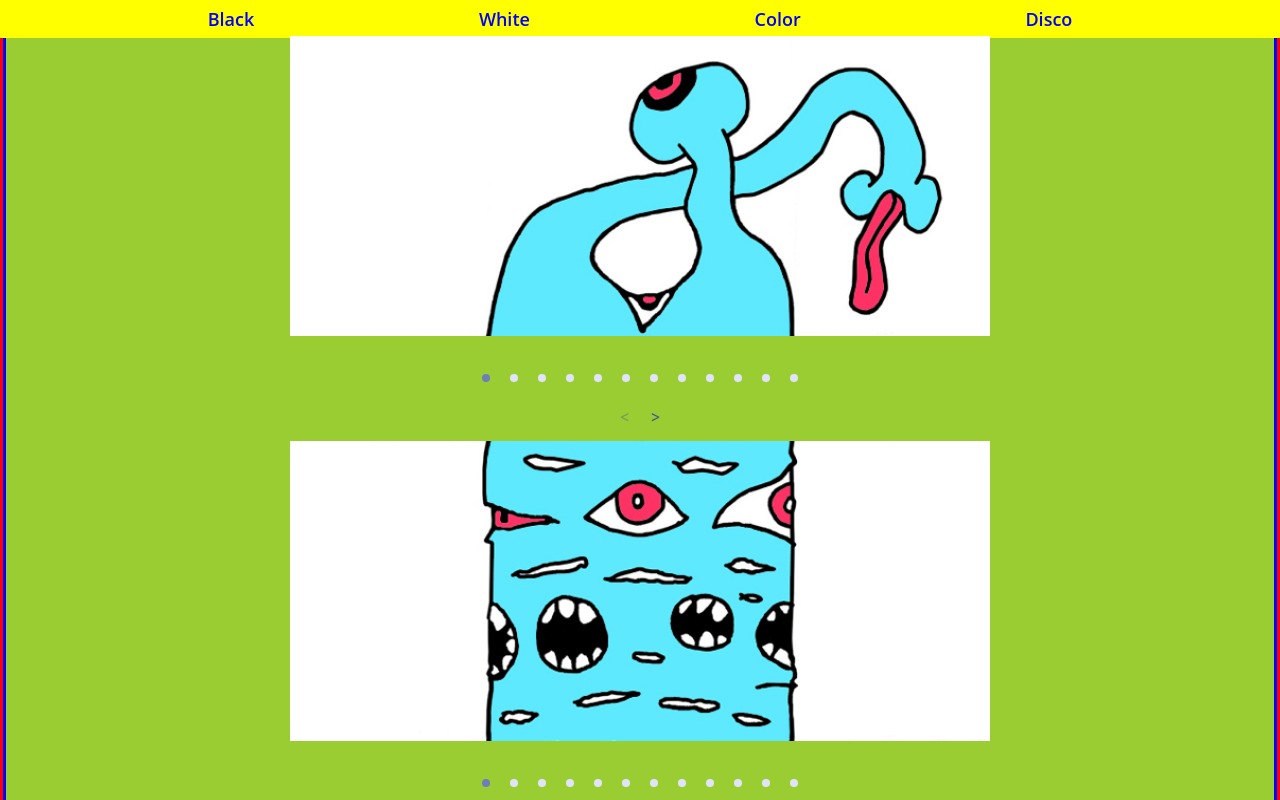
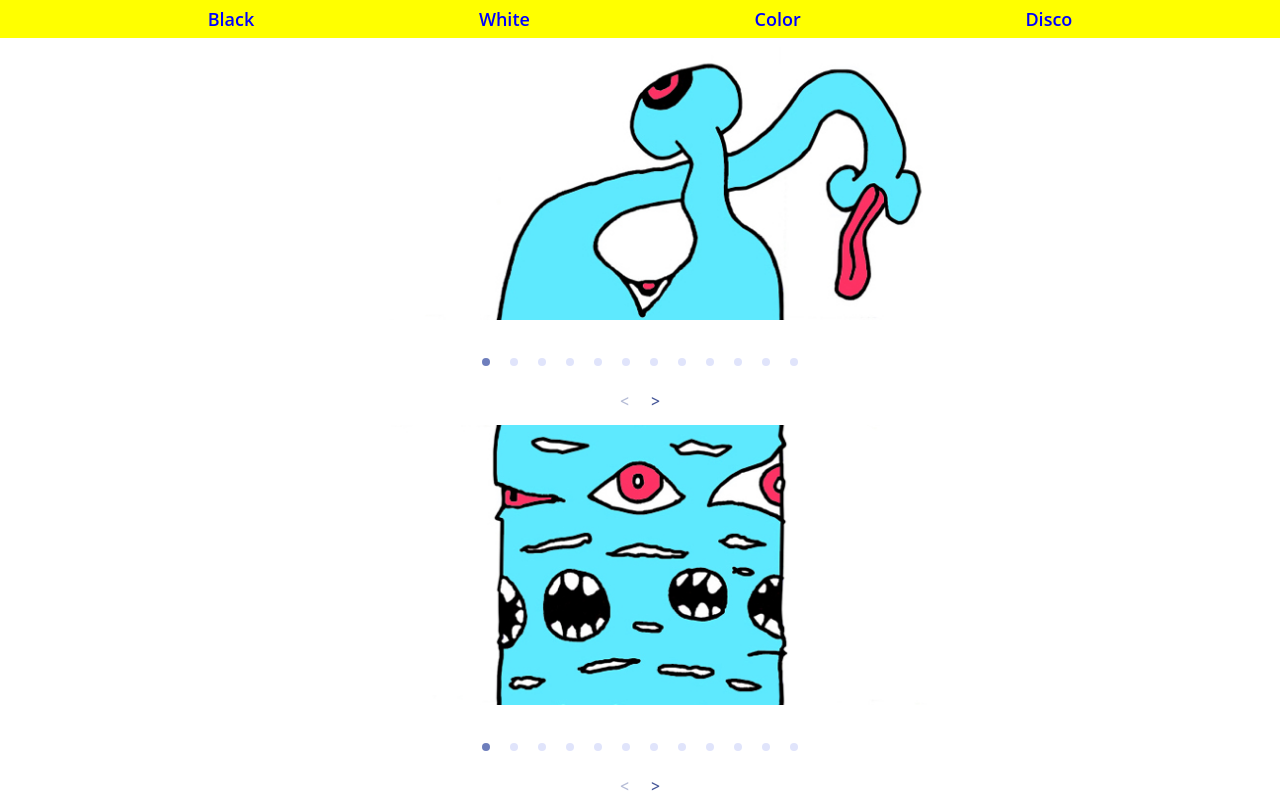
Before and after one commit to zoltanalmodo/ddisco-003, a React (Create React App) app: page /color in a window 1280 px wide. Shown: the top 800 px of the page. Built offline with nearby package versions, Linux system fonts and the light colour scheme.

Commit message:
fixed vertical CarouselSize

```diff
--- a/src/App.css
+++ b/src/App.css
@@ -17,19 +17,14 @@
   flex-direction: column;
   justify-content: center;
   background-color: white;
-  border: solid 3px red;
 }
 
 .carousel_white {
-  background-color: yellowgreen;
-  margin-top: 30px;
+  background-color: white;
+  margin-top: 40px;
 
   max-height: 100vh;
   max-width: 100vw;
-
-
-  border: solid 3px blue;
-
 }
 
 .carousel_black {
@@ -112,8 +107,8 @@ li {
   and (max-device-width: 319px)
   and (-webkit-min-device-pixel-ratio: 2) {
     .CarouselSize {
-      height: 122px;
-      width: 280px;
+      height: 112px;
+      width: 260px;
     }
 }
 
@@ -125,8 +120,8 @@ li {
   and (max-device-width: 480px)
   and (-webkit-min-device-pixel-ratio: 2) {
     .CarouselSize {
-      height: 130px;
-      width: 300px;
+      height: 120px;
+      width: 278px;
     }
 }
 
@@ -136,8 +131,8 @@ li {
   and (max-device-width: 480px)
   and (-webkit-min-device-pixel-ratio: 1) {
     .CarouselSize {
-      height: 130px;
-      width: 300px;
+      height: 120px;
+      width: 278px;
     }
 }
 
@@ -149,8 +144,8 @@ li {
   and (max-device-width: 568px)
   and (-webkit-min-device-pixel-ratio: 2) {
     .CarouselSize {
-      height: 134px;
-      width: 300px;
+      height: 124px;
+      width: 288px;
     }
 }
 
@@ -163,7 +158,7 @@ li {
   and (-webkit-min-device-pixel-ratio: 2) {
     .CarouselSize {
       height: 154px;
-      width: 359px;
+      width: 358px;
     }
 }
 
@@ -175,8 +170,8 @@ li {
   and (max-device-width: 736px)
   and (-webkit-min-device-pixel-ratio: 3) {
     .CarouselSize {
-      height: 176px;
-      width: 414px;
+      height: 166px;
+      width: 386px;
     }
 }
 
@@ -188,8 +183,8 @@ li {
   and (max-device-width: 1023px)
   and (-webkit-min-device-pixel-ratio: 1) {
     .CarouselSize {
-      height: 300px;
-      width: 700px;
+      height: 280px;
+      width: 652px;
     }
 }
 
@@ -201,8 +196,8 @@ li {
   and (max-device-width: 1199px)
   and (-webkit-min-device-pixel-ratio: 2) {
     .CarouselSize {
-      height: 414px;
-      width: 960px;
+      height: 394px;
+      width: 918px;
     }
 }
 
```
